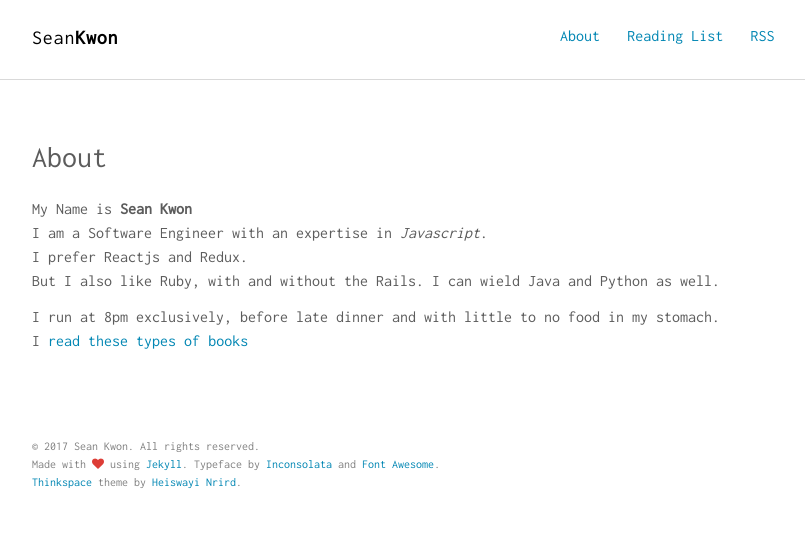
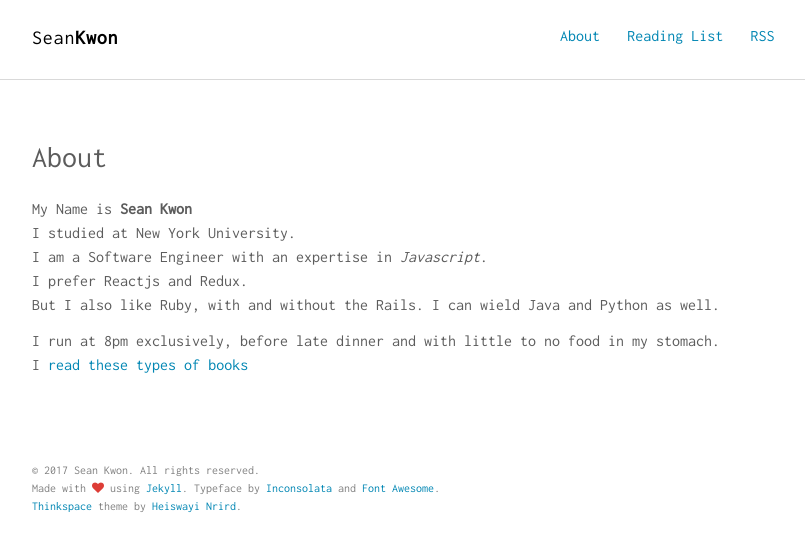
Before and after one commit to seankwon/personalWebsite, a Jekyll site: the page built from about.md, in a window 1280 px wide. Shown: the top 552 px of the page, without its empty margins (232-1037 px from the left). Built offline with Jekyll 4.4.1, drawn with Linux system fonts in a browser that asks for light colours.

Commit message:
add blurb in about

```diff
--- a/about.md
+++ b/about.md
@@ -5,6 +5,7 @@ permalink: /about/
 ---
 
 My Name is **Sean Kwon**
+I studied at New York University.
 I am a Software Engineer with an expertise in *Javascript*.
 I prefer Reactjs and Redux.
 But I also like Ruby, with and without the Rails. I can wield Java and
```
Also changed, not shown: 1 other file.
